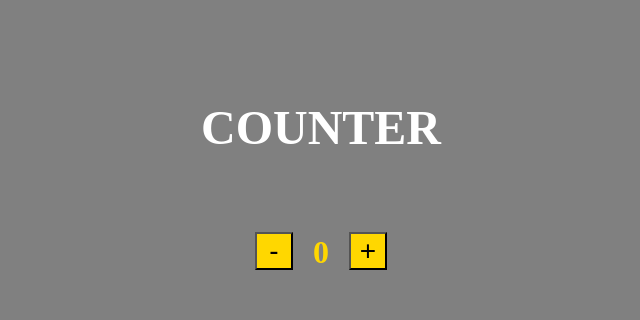
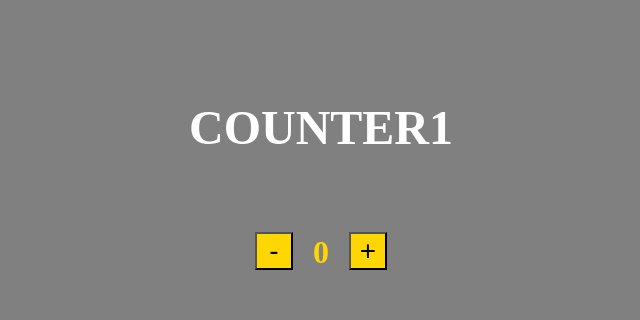
Before and after one commit to bansalkishna/assignment-14, a plain HTML site: page index.html in a window 1280 px wide. Shown: the whole page, without its empty margins (319-959 px from the left). Drawn offline with Linux system fonts and the light colour scheme.

Commit message:
commit all

```diff
--- a/index.html
+++ b/index.html
@@ -21,7 +21,7 @@
 
     <div class="content">
 
-    <h1>Counter</h1>
+    <h1>Counter1</h1>
 
     <div class="container">
 
```
